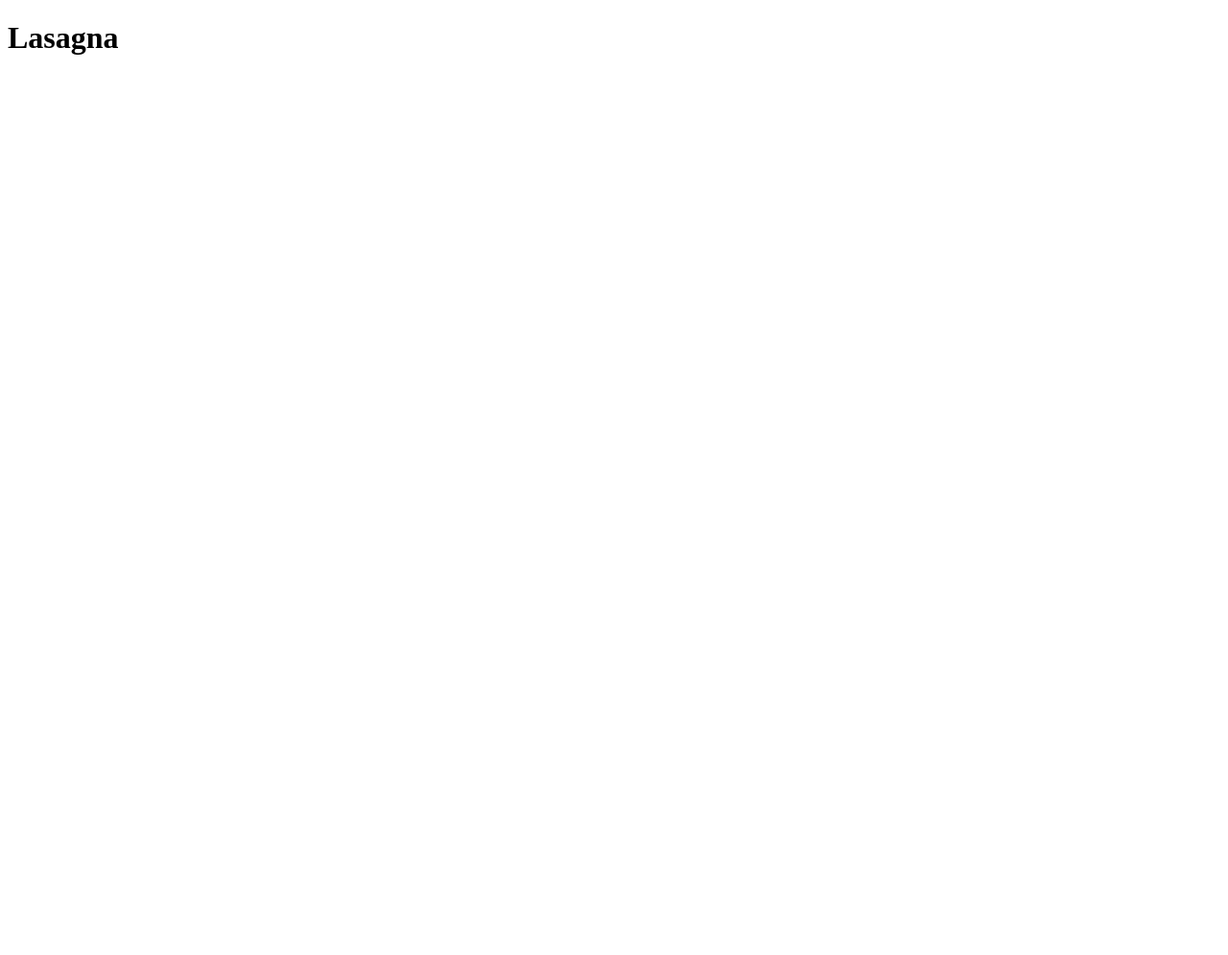
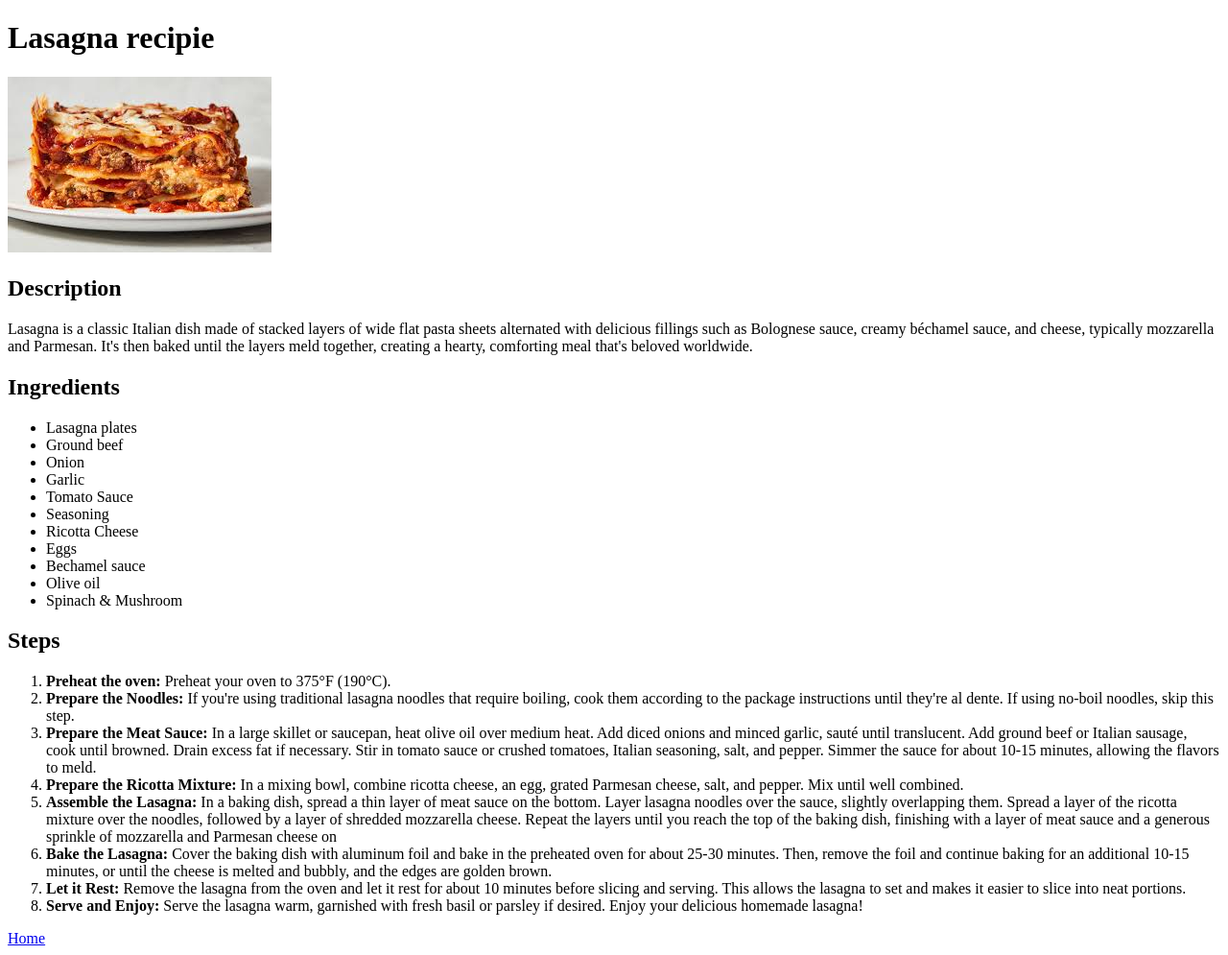
Before and after one commit to 3oyjm/odins-recipies, a plain HTML site: page recipes/lasagna.html in a window 1280 px wide. Shown: the whole page at 96% size. Before the commit the page ends 800 px from the top, so only its background shows below. Drawn offline with Linux system fonts and the light colour scheme.

Commit message:
Added the first recipe and an image folder
1 - added images folder
2 - fixed a misspelling in index
3 - added a lasagna image to folder and displayed it
4. added description, ingredientslist and steps to recipe

```diff
--- a/recipes/lasagna.html
+++ b/recipes/lasagna.html
@@ -8,7 +8,94 @@
 </head>
 
 <body>
-    <h1>Lasagna</h1>
+    <h1>Lasagna recipie</h1>
+
+    <img src="../images/lasagnaImg.jpg"
+    alt="Image of a lasagna">
+
+    <h2>Description</h2>
+        <p>
+            Lasagna is a classic Italian dish made of stacked layers
+            of wide flat pasta sheets alternated with delicious fillings
+            such as Bolognese sauce, creamy béchamel sauce, and cheese,
+            typically mozzarella and Parmesan. It's then baked until
+            the layers meld together, creating a hearty, comforting
+            meal that's beloved worldwide.
+        </p>
+
+    <h2>Ingredients</h2>
+            <ul>
+                <li>Lasagna plates</li>
+                <li>Ground beef</li>
+                <li>Onion</li>
+                <li>Garlic</li>
+                <li>Tomato Sauce</li>
+                <li>Seasoning</li>
+                <li>Ricotta Cheese</li>
+                <li>Eggs</li>
+                <li>Bechamel sauce</li>
+                <li>Olive oil</li>
+                <li>Spinach & Mushroom</li>
+            </ul>
+
+    <h2>Steps</h2>
+        <ol>
+            <li><strong>Preheat the oven: </strong> Preheat your oven
+                 to 375°F (190°C).</li>
+
+            <li><strong>Prepare the Noodles: </strong>If you're using
+                traditional lasagna noodles that require boiling,
+                cook them according to the package instructions
+                until they're al dente. If using no-boil noodles,
+                skip this step.</li>
+
+            <li><strong>Prepare the Meat Sauce: </strong>
+                In a large skillet or saucepan, heat olive oil
+                over medium heat. Add diced onions and minced garlic,
+                sauté until translucent. Add ground beef or Italian sausage,
+                cook until browned. Drain excess fat if necessary.
+                Stir in tomato sauce or crushed tomatoes,
+                Italian seasoning, salt, and pepper. Simmer
+                the sauce for about 10-15 minutes, allowing
+                the flavors to meld.</li>
+
+            <li><strong>Prepare the Ricotta Mixture: </strong>
+                In a mixing bowl, combine ricotta cheese,
+                an egg, grated Parmesan cheese, salt, and pepper.
+                Mix until well combined.</li>
+
+            <li><strong>Assemble the Lasagna: </strong>
+                In a baking dish, spread a thin layer of meat sauce
+                on the bottom. Layer lasagna noodles over the sauce,
+                slightly overlapping them. Spread a layer of the ricotta
+                mixture over the noodles, followed by a layer of shredded
+                mozzarella cheese. Repeat the layers until you reach the
+                top of the baking dish, finishing with a layer of meat
+                sauce and a generous sprinkle of mozzarella and Parmesan
+                cheese on</li>
+
+            <li><strong>Bake the Lasagna: </strong>
+                Cover the baking dish with aluminum foil and
+                bake in the preheated oven for about 25-30 minutes.
+                Then, remove the foil and continue baking for an
+                additional 10-15 minutes, or until the cheese is
+                melted and bubbly, and the edges are golden
+                brown.</li>
+
+            <li><strong>Let it Rest: </strong>
+                Remove the lasagna from the oven and
+                let it rest for about 10 minutes before
+                slicing and serving. This allows the lasagna
+                to set and makes it easier to slice into neat
+                portions.</li>
+
+            <li><strong>Serve and Enjoy: </strong>
+                Serve the lasagna warm, garnished with fresh
+                basil or parsley if desired. Enjoy your delicious
+                homemade lasagna!</li>
+        </ol>
+
+        <a href="..">Home</a>
 </body>
 
 </html>
```
Also changed, not shown: index.html (+1 -1 lines), images/lasagnaImg.jpg (added).
